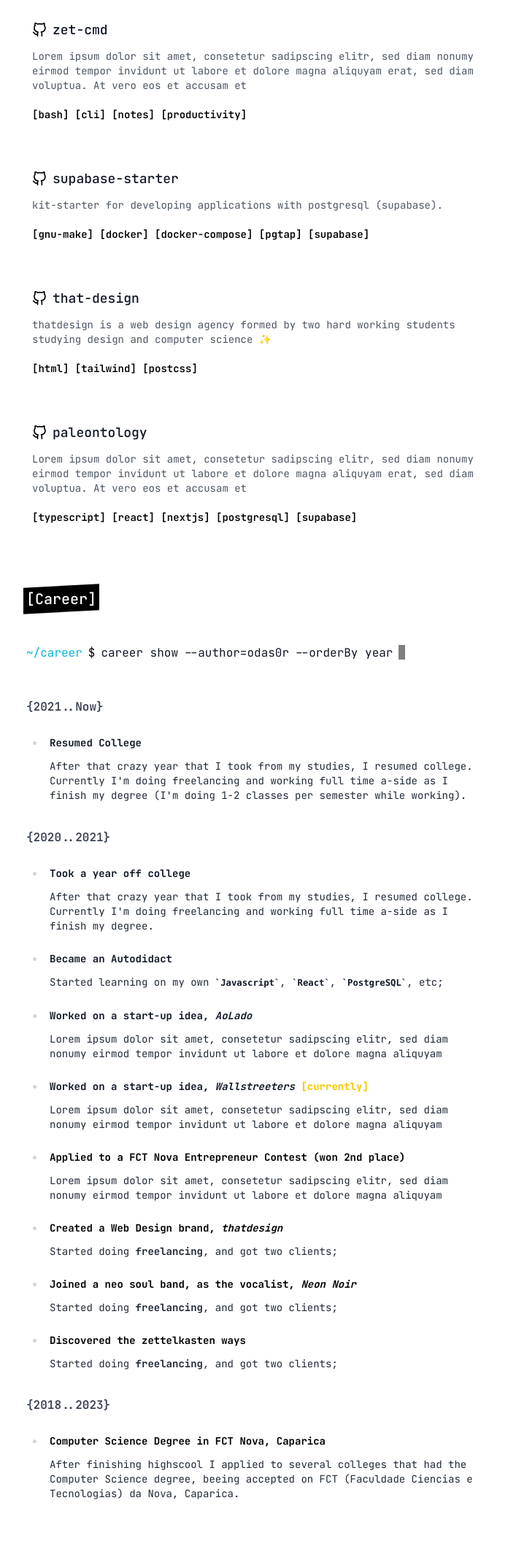
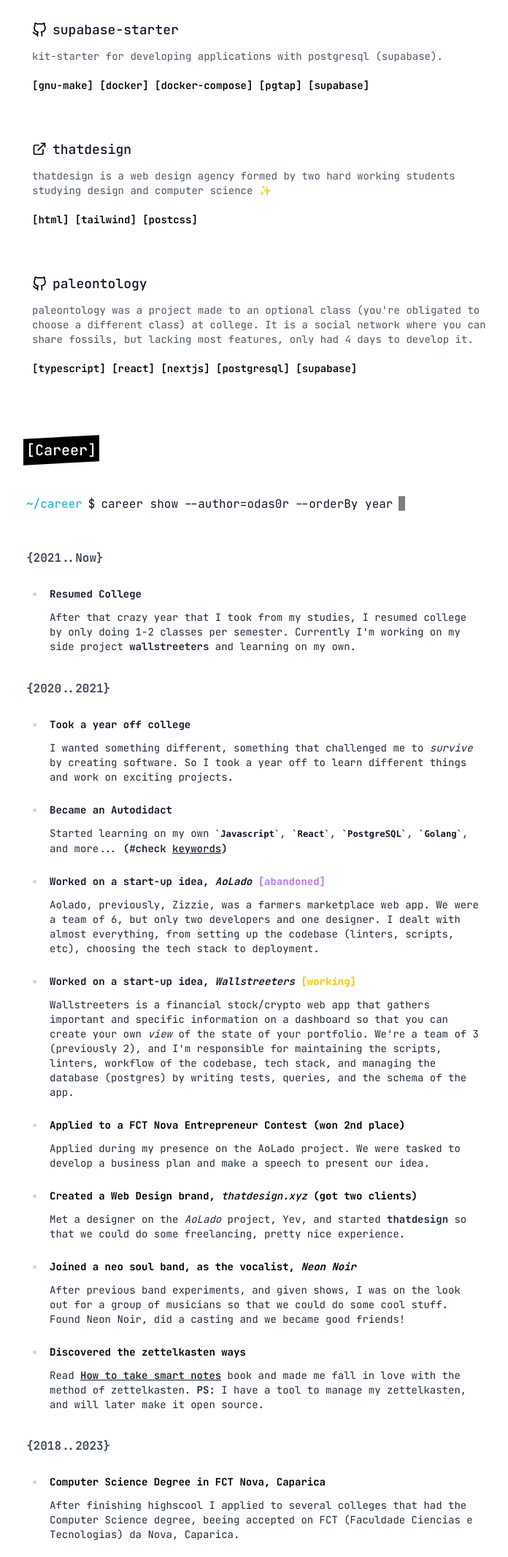
Before and after one commit to Odas0R/portfolio, a website: page src/index.html in a window 1280 px wide. Shown: the part 2059-4193 px from the top of the page at 73% size, without its empty margins (172-868 px from the left). Drawn offline with nearby package versions, Linux system fonts and the light colour scheme; files that its build step writes are made by us from their sources.

Commit message:
finish v1.0

```diff
--- a/src/index.html
+++ b/src/index.html
@@ -451,38 +451,38 @@
         </a>
         <!-- habit -->
 
-        <a
-          class="flex py-6 px-2 group"
-          href="https://www.github.com/odas0r/zet-cmd"
-          target="_blank"
-          rel="noopener noreferrer"
-        >
-          <div class="prose">
-            <h4 class="text-lg font-medium flex">
-              <div class="flex items-center w-full">
-                <span class="hidden group-hover:inline-block">[</span>
-                <img
-                  class="w-[20px] m-0 p-0 mr-2"
-                  src="./assets/github.svg"
-                  alt=""
-                />
-                zet-cmd
-                <span class="hidden group-hover:inline-block">]</span>
-              </div>
-            </h4>
-            <p class="text-sm text-gray-600 mt-3">
-              Lorem ipsum dolor sit amet, consetetur sadipscing elitr, sed diam
-              nonumy eirmod tempor invidunt ut labore et dolore magna aliquyam
-              erat, sed diam voluptua. At vero eos et accusam et
-            </p>
-            <div class="text-sm mt-5 font-semibold text-black">
-              <span>[bash]</span>
-              <span>[cli]</span>
-              <span>[notes]</span>
-              <span>[productivity]</span>
-            </div>
-          </div>
-        </a>
+        <!-- <a -->
+        <!--   class="flex py-6 px-2 group" -->
+        <!--   href="https://www.github.com/odas0r/zet-cmd" -->
+        <!--   target="_blank" -->
+        <!--   rel="noopener noreferrer" -->
+        <!-- > -->
+        <!--   <div class="prose"> -->
+        <!--     <h4 class="text-lg font-medium flex"> -->
+        <!--       <div class="flex items-center w-full"> -->
+        <!--         <span class="hidden group-hover:inline-block">[</span> -->
+        <!--         <img -->
+        <!--           class="w-[20px] m-0 p-0 mr-2" -->
+        <!--           src="./assets/github.svg" -->
+        <!--           alt="" -->
+        <!--         /> -->
+        <!--         zet-cmd -->
+        <!--         <span class="hidden group-hover:inline-block">]</span> -->
+        <!--       </div> -->
+        <!--     </h4> -->
+        <!--     <p class="text-sm text-gray-600 mt-3"> -->
+        <!--       Lorem ipsum dolor sit amet, consetetur sadipscing elitr, sed diam -->
+        <!--       nonumy eirmod tempor invidunt ut labore et dolore magna aliquyam -->
+        <!--       erat, sed diam voluptua. At vero eos et accusam et -->
+        <!--     </p> -->
+        <!--     <div class="text-sm mt-5 font-semibold text-black"> -->
+        <!--       <span>[bash]</span> -->
+        <!--       <span>[cli]</span> -->
+        <!--       <span>[notes]</span> -->
+        <!--       <span>[productivity]</span> -->
+        <!--     </div> -->
+        <!--   </div> -->
+        <!-- </a> -->
         <!-- zet -->
 
         <a
@@ -530,11 +530,11 @@
               <div class="flex items-center w-full">
                 <span class="hidden group-hover:inline-block">[</span>
                 <img
-                  class="w-[20px] m-0 p-0 mr-2"
-                  src="./assets/github.svg"
+                  class="w-[20px] m-0 p-0 mr-2 mb-[2px]"
+                  src="./assets/link.svg"
                   alt=""
                 />
-                that-design
+                thatdesign
                 <span class="hidden group-hover:inline-block">]</span>
               </div>
             </h4>
@@ -553,7 +553,7 @@
 
         <a
           class="flex py-6 px-2 group"
-          href="https://www.github.com"
+          href="https://www.github.com/odas0r/paleontology"
           target="_blank"
           rel="noopener noreferrer"
         >
@@ -571,9 +571,10 @@
               </div>
             </h4>
             <p class="text-sm text-gray-600 mt-3">
-              Lorem ipsum dolor sit amet, consetetur sadipscing elitr, sed diam
-              nonumy eirmod tempor invidunt ut labore et dolore magna aliquyam
-              erat, sed diam voluptua. At vero eos et accusam et
+              paleontology was a project made to an optional class (you're
+              obligated to choose a different class) at college. It is a social
+              network where you can share fossils, but lacking most features,
+              only had 4 days to develop it.
             </p>
             <div class="text-sm mt-5 font-semibold text-black">
               <span>[typescript]</span>
@@ -631,9 +632,9 @@
               <h4 class="font-bold text-sm">Resumed College</h4>
               <p class="text-sm text-gray-800 mt-3">
                 After that crazy year that I took from my studies, I resumed
-                college. Currently I'm doing freelancing and working full time
-                a-side as I finish my degree (I'm doing 1-2 classes per semester
-                while working).
+                college by only doing 1-2 classes per semester. Currently I'm
+                working on my side project
+                <b>wallstreeters</b> and learning on my own.
               </p>
             </li>
           </ul>
@@ -646,37 +647,45 @@
             <li>
               <h4 class="font-bold text-sm">Took a year off college</h4>
               <p class="text-sm text-gray-800 mt-3">
-                After that crazy year that I took from my studies, I resumed
-                college. Currently I'm doing freelancing and working full time
-                a-side as I finish my degree.
+                I wanted something different, something that challenged me to
+                <em>survive</em> by creating software. So I took a year off to
+                learn different things and work on exciting projects.
               </p>
             </li>
             <li>
               <h4 class="font-bold text-sm">Became an Autodidact</h4>
               <p class="text-sm text-gray-800 mt-3">
                 Started learning on my own <code>Javascript</code>,
-                <code>React</code>, <code>PostgreSQL</code>, etc;
+                <code>React</code>, <code>PostgreSQL</code>,
+                <code>Golang</code>, and more...
+                <b>(#check <a href="#keywords">keywords</a>)</b>
               </p>
             </li>
             <li>
               <h4 class="font-bold text-sm">
                 Worked on a start-up idea, <em>AoLado</em>
+                <b class="text-purple-400">[abandoned]</b>
               </h4>
               <p class="text-sm text-gray-800 mt-3">
-                Lorem ipsum dolor sit amet, consetetur sadipscing elitr, sed
-                diam nonumy eirmod tempor invidunt ut labore et dolore magna
-                aliquyam
+                Aolado, previously, Zizzie, was a farmers marketplace web app.
+                We were a team of 6, but only two developers and one designer. I
+                dealt with almost everything, from setting up the codebase
+                (linters, scripts, etc), choosing the tech stack to deployment.
               </p>
             </li>
             <li>
               <h4 class="font-bold text-sm">
                 Worked on a start-up idea, <em>Wallstreeters</em>
-                <b class="text-yellow-400">[currently]</b>
+                <b class="text-yellow-400">[working]</b>
               </h4>
               <p class="text-sm text-gray-800 mt-3">
-                Lorem ipsum dolor sit amet, consetetur sadipscing elitr, sed
-                diam nonumy eirmod tempor invidunt ut labore et dolore magna
-                aliquyam
+                Wallstreeters is a financial stock/crypto web app that gathers
+                important and specific information on a dashboard so that you
+                can create your own <em>view</em> of the state of your
+                portfolio. We're a team of 3 (previously 2), and I'm responsible
+                for maintaining the scripts, linters, workflow of the codebase,
+                tech stack, and managing the database (postgres) by writing
+                tests, queries, and the schema of the app.
               </p>
             </li>
             <li>
@@ -684,17 +693,26 @@
                 Applied to a FCT Nova Entrepreneur Contest (won 2nd place)
               </h4>
               <p class="text-sm text-gray-800 mt-3">
-                Lorem ipsum dolor sit amet, consetetur sadipscing elitr, sed
-                diam nonumy eirmod tempor invidunt ut labore et dolore magna
-                aliquyam
+                Applied during my presence on the AoLado project. We were tasked
+                to develop a business plan and make a speech to present our
+                idea.
               </p>
             </li>
             <li>
               <h4 class="font-bold text-sm text-black">
-                Created a Web Design brand, <em>thatdesign</em>
+                Created a Web Design brand,
+                <a
+                  class="text-black no-underline italic"
+                  href="https://thatdesign.xyz"
+                  target="_blank"
+                  >thatdesign.xyz</a
+                >
+                (got two clients)
               </h4>
               <p class="text-sm text-gray-800 mt-3">
-                Started doing <b>freelancing</b>, and got two clients;
+                Met a designer on the <em>AoLado</em> project, Yev, and started
+                <b>thatdesign</b> so that we could do some freelancing, pretty
+                nice experience.
               </p>
             </li>
             <li>
@@ -702,7 +720,10 @@
                 Joined a neo soul band, as the vocalist, <em>Neon Noir</em>
               </h4>
               <p class="text-sm text-gray-800 mt-3">
-                Started doing <b>freelancing</b>, and got two clients;
+                After previous band experiments, and given shows, I was on the
+                look out for a group of musicians so that we could do some cool
+                stuff. Found Neon Noir, did a casting and we became good
+                friends!
               </p>
             </li>
             <li>
@@ -710,7 +731,15 @@
                 Discovered the zettelkasten ways
               </h4>
               <p class="text-sm text-gray-800 mt-3">
-                Started doing <b>freelancing</b>, and got two clients;
+                Read
+                <a
+                  href="https://www.amazon.es/gp/product/1542866502/ref=ppx_yo_dt_b_asin_title_o00_s00?ie=UTF8&psc=1"
+                  target="_blank"
+                  >How to take smart notes</a
+                >
+                book and made me fall in love with the method of zettelkasten.
+                <b>PS:</b> I have a tool to manage my zettelkasten, and will
+                later make it open source.
               </p>
             </li>
           </ul>
```
Also changed, not shown: src/assets/link.svg (added).
